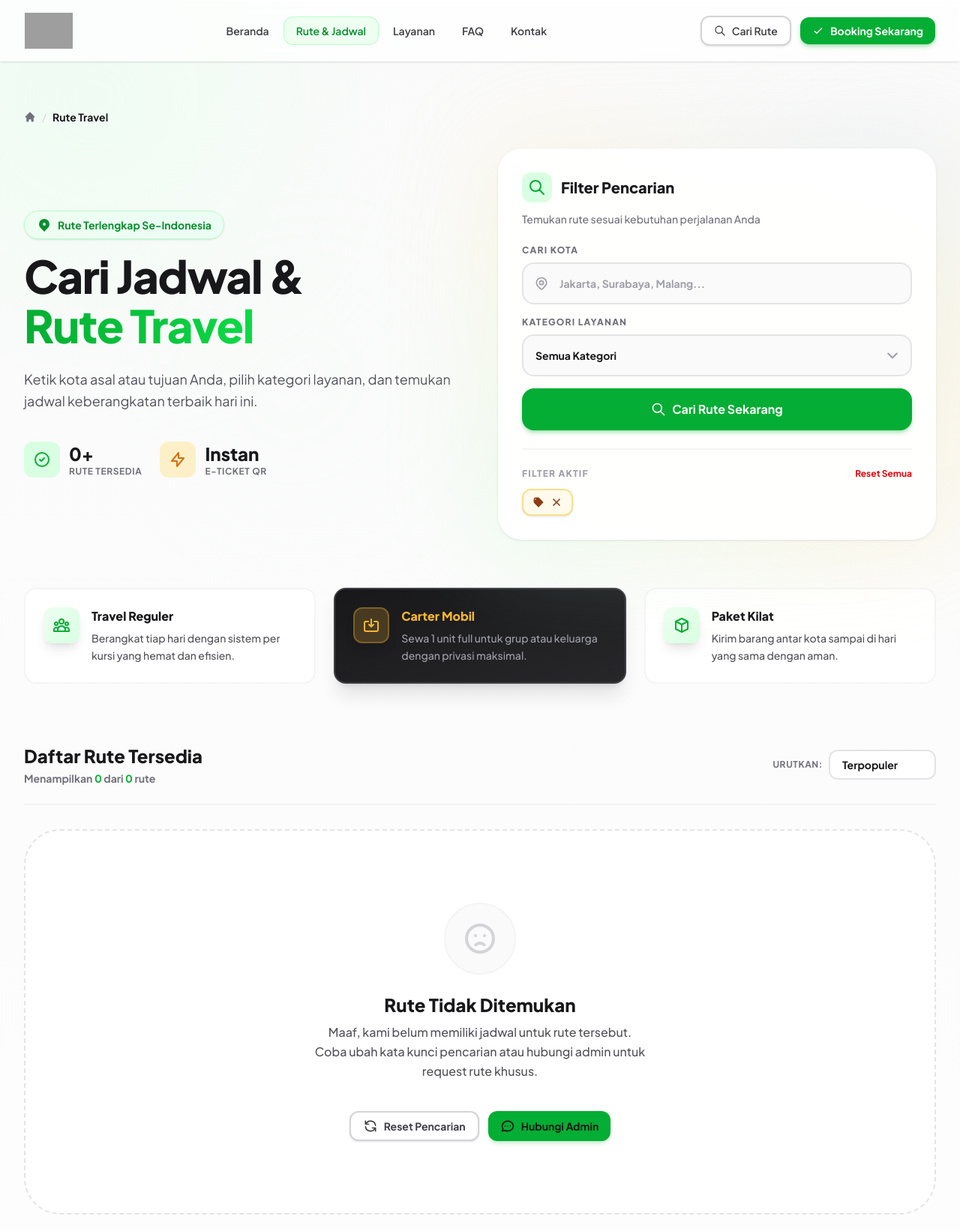
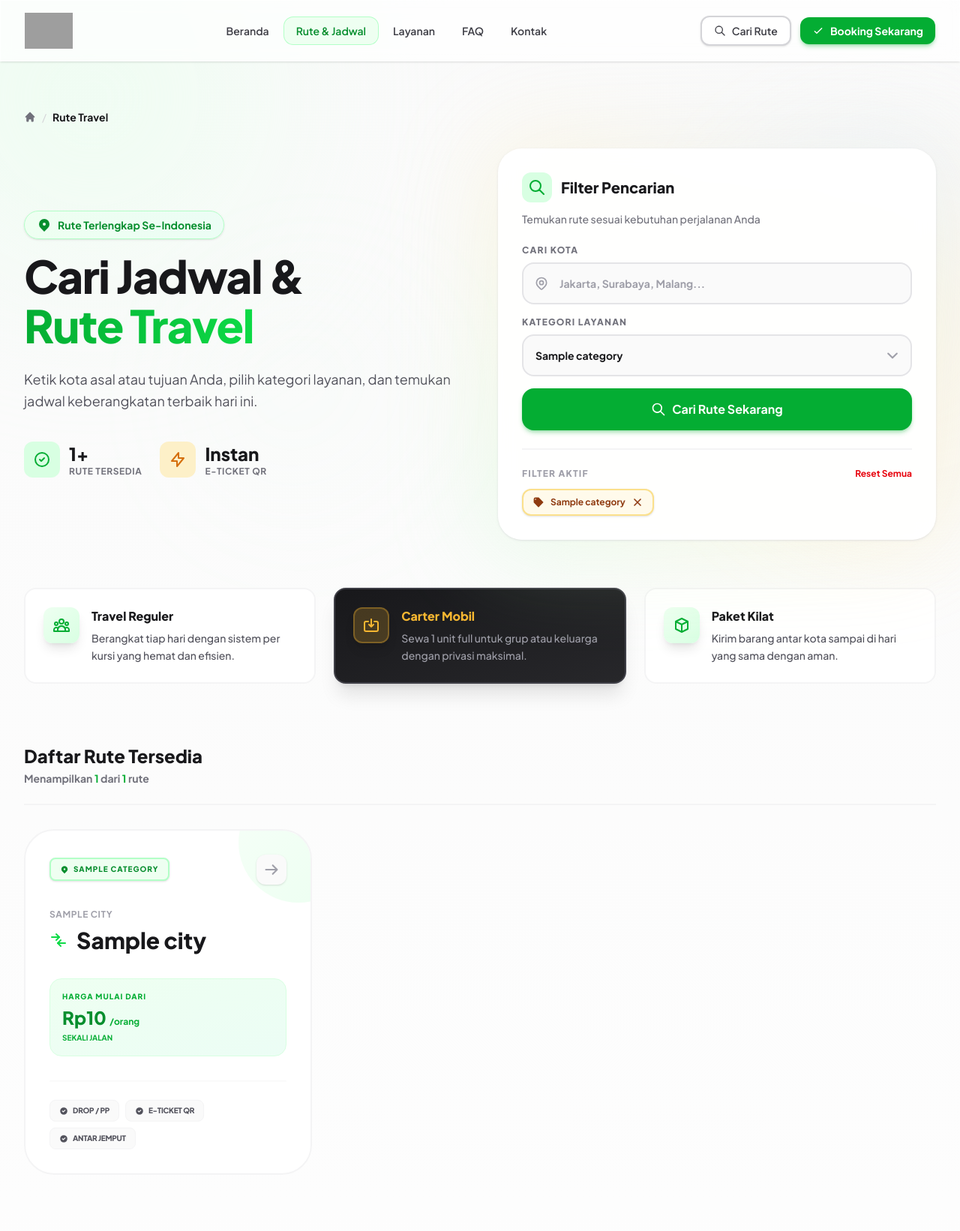
Before and after one commit to prayogisatya-ofc/gt-trans, a Laravel app: a page that uses resources/views/routes/index.blade.php in a window 1280 px wide. Shown: the top 1642 px of the page at 75% size. Run offline with Laravel 12, Linux system fonts and the light colour scheme; tables that the repository leaves empty hold one stand-in row (values such as "Sample post"); style sheets or scripts are compiled from the project's sources; some libraries are stand-ins or nearby versions; grey boxes are pictures that could not be loaded.

Commit message:
change: icon arrow and category filter by slug

```diff
--- a/app/Http/Controllers/RouteController.php
+++ b/app/Http/Controllers/RouteController.php
@@ -26,7 +26,9 @@
         $routes = TravelRoute::query()
             ->with(['category', 'cityA', 'cityB'])
             ->where('is_active', true)
-            ->when($category, fn ($qq) => $qq->where('route_category_id', $category))
+            ->when($category, function ($qq) use ($category) {
+                $qq->whereHas('category', fn ($q) => $q->where('slug', $category));
+            })
             ->when($q, function ($qq) use ($q) {
                 $qq->whereHas('cityA', fn ($c) => $c->where('name', 'like', "%$q%"))
                    ->orWhereHas('cityB', fn ($c) => $c->where('name', 'like', "%$q%"));
--- a/resources/views/home.blade.php
+++ b/resources/views/home.blade.php
@@ -292,7 +292,7 @@
                         </div>
                         <div class="flex flex-wrap gap-2">
                             @foreach($categories as $cat)
-                                <a href="{{ route('routes.index', ['category' => $cat->id]) }}"
+                                <a href="{{ route('routes.index', ['category' => $cat->slug]) }}"
                                    class="group px-4 py-2 text-sm font-bold rounded-xl bg-white border-2 border-zinc-200 text-zinc-700 hover:border-primary-500 hover:bg-primary-50 hover:text-primary-700 transition-all shadow-sm hover:shadow-md">
                                     {{ $cat->name }}
                                 </a>
@@ -512,9 +512,7 @@
                         <div class="space-y-2 mb-8">
                             <div class="text-sm font-bold text-zinc-400 uppercase tracking-wider">{{ $r->cityA?->name }}</div>
                             <div class="flex items-center gap-2">
-                                <svg class="w-5 h-5 text-primary-500" fill="none" stroke="currentColor" viewBox="0 0 24 24">
-                                    <path stroke-linecap="round" stroke-linejoin="round" stroke-width="2" d="M13 7l5 5m0 0l-5 5m5-5H6"/>
-                                </svg>
+                                <svg xmlns="http://www.w3.org/2000/svg" width="24" height="24" viewBox="0 0 24 24" fill="none" stroke="currentColor" stroke-width="2" stroke-linecap="round" stroke-linejoin="round" class="w-5 h-5 text-primary-500 icon icon-tabler icons-tabler-outline icon-tabler-arrows-diff"><path stroke="none" d="M0 0h24v24H0z" fill="none"/><path d="M11 16h10" /><path d="M11 16l4 4" /><path d="M11 16l4 -4" /><path d="M13 8h-10" /><path d="M13 8l-4 4" /><path d="M13 8l-4 -4" /></svg>
                                 <div class="text-xl font-black text-zinc-900 group-hover:text-primary-700 transition-colors">{{ $r->cityB?->name }}</div>
                             </div>
                         </div>
--- a/resources/views/routes/index.blade.php
+++ b/resources/views/routes/index.blade.php
@@ -126,7 +126,7 @@
                                     class="w-full px-4 py-3 sm:py-4 pr-10 rounded-2xl border-2 border-zinc-200 bg-zinc-50 focus:ring-2 focus:ring-primary-500 focus:border-primary-500 transition-all outline-none text-sm font-bold appearance-none cursor-pointer">
                                     <option value="">Semua Kategori</option>
                                     @foreach($categories as $cat)
-                                        <option value="{{ $cat->id }}" @selected(request('category') == $cat->id)>
+                                        <option value="{{ $cat->slug }}" @selected(request('category') == $cat->slug)>
                                             {{ $cat->name }}
                                         </option>
                                     @endforeach
@@ -173,7 +173,7 @@
                                 @endif
 
                                 @if(request('category'))
-                                    @php($activeCat = $categories->firstWhere('id', request('category')))
+                                    @php($activeCat = $categories->firstWhere('slug', request('category')))
                                     <span class="inline-flex items-center gap-2 px-3 py-2 rounded-xl bg-secondary-50 text-secondary-800 text-xs font-bold border-2 border-secondary-200 shadow-sm">
                                         <svg class="w-4 h-4" fill="currentColor" viewBox="0 0 20 20">
                                             <path fill-rule="evenodd" d="M17.707 9.293a1 1 0 010 1.414l-7 7a1 1 0 01-1.414 0l-7-7A.997.997 0 012 10V5a3 3 0 013-3h5c.256 0 .512.098.707.293l7 7zM5 6a1 1 0 100-2 1 1 0 000 2z" clip-rule="evenodd"/>
@@ -252,17 +252,6 @@
                     rute
                 </p>
             </div>
-
-            {{-- Sort Options (Optional) --}}
-            <div class="flex items-center gap-2">
-                <span class="text-xs font-bold text-zinc-500 uppercase tracking-wider">Urutkan:</span>
-                <select class="px-3 sm:px-4 py-2 rounded-xl border-2 border-zinc-200 bg-white text-xs sm:text-sm font-bold focus:ring-2 focus:ring-primary-500 focus:border-primary-500 transition-all outline-none appearance-none cursor-pointer">
-                    <option>Terpopuler</option>
-                    <option>Harga Terendah</option>
-                    <option>Harga Tertinggi</option>
-                    <option>Nama A-Z</option>
-                </select>
-            </div>
         </div>
 
         {{-- Route Cards Grid --}}
@@ -293,16 +282,11 @@
                         <div class="relative flex-grow space-y-7 sm:space-y-8 mb-6 sm:mb-8">
                             <div class="space-y-2">
                                 <div class="text-xs font-bold text-zinc-400 uppercase tracking-wider flex items-center gap-2">
-                                    <svg class="w-4 h-4" fill="currentColor" viewBox="0 0 20 20">
-                                        <path fill-rule="evenodd" d="M5.05 4.05a7 7 0 119.9 9.9L10 18.9l-4.95-4.95a7 7 0 010-9.9zM10 11a2 2 0 100-4 2 2 0 000 4z" clip-rule="evenodd"/>
-                                    </svg>
                                     {{ $r->cityA?->name }}
                                 </div>
 
                                 <div class="flex items-center gap-3">
-                                    <svg class="w-5 h-5 sm:w-6 sm:h-6 text-primary-500" fill="none" stroke="currentColor" viewBox="0 0 24 24">
-                                        <path stroke-linecap="round" stroke-linejoin="round" stroke-width="2.5" d="M13 7l5 5m0 0l-5 5m5-5H6"/>
-                                    </svg>
+                                    <svg xmlns="http://www.w3.org/2000/svg" width="24" height="24" viewBox="0 0 24 24" fill="none" stroke="currentColor" stroke-width="2" stroke-linecap="round" stroke-linejoin="round" class="w-5 h-5 sm:w-6 sm:h-6 text-primary-500 icon icon-tabler icons-tabler-outline icon-tabler-arrows-diff"><path stroke="none" d="M0 0h24v24H0z" fill="none"/><path d="M11 16h10" /><path d="M11 16l4 4" /><path d="M11 16l4 -4" /><path d="M13 8h-10" /><path d="M13 8l-4 4" /><path d="M13 8l-4 -4" /></svg>
                                     <div class="text-xl sm:text-2xl md:text-3xl font-black text-zinc-900 leading-tight group-hover:text-primary-700 transition-colors">
                                         {{ $r->cityB?->name }}
                                     </div>
```
Also changed, not shown: resources/views/routes/show.blade.php (+0 -67 lines).
